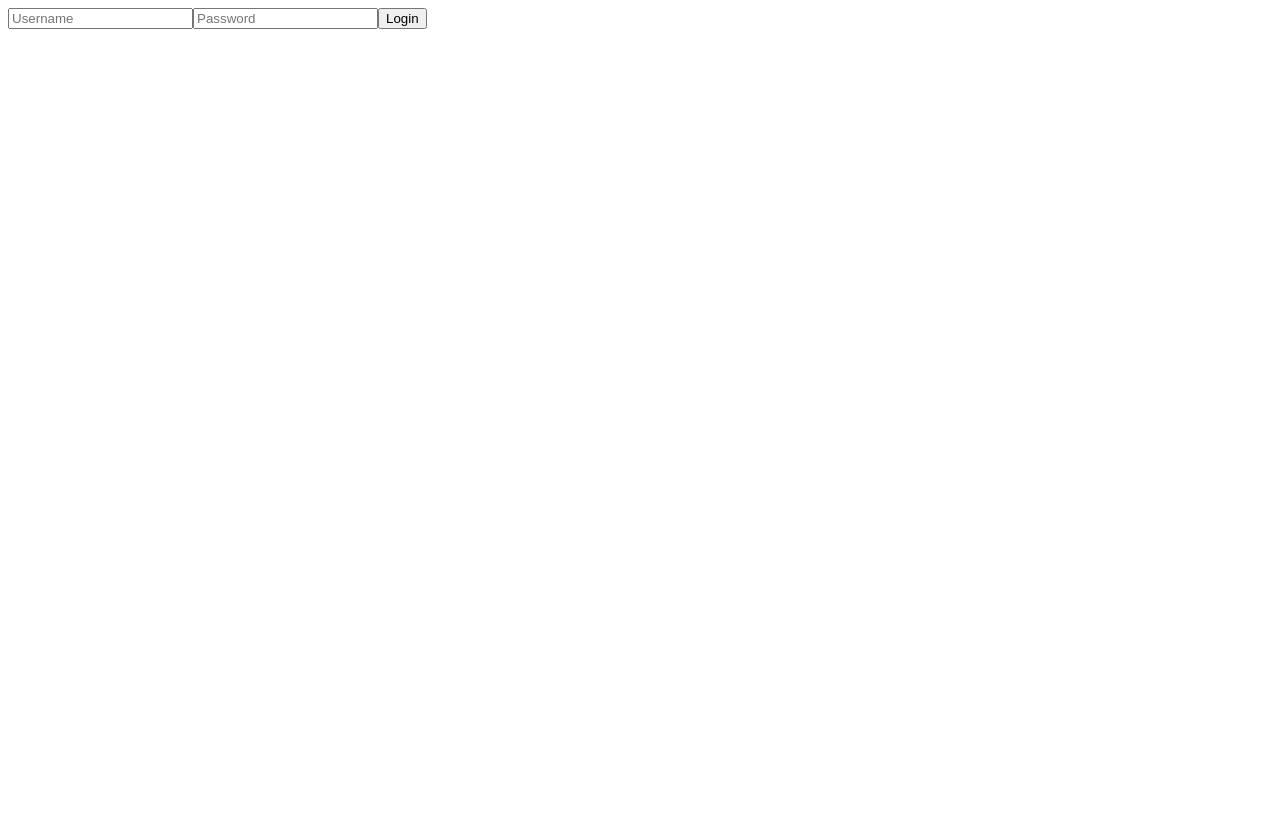
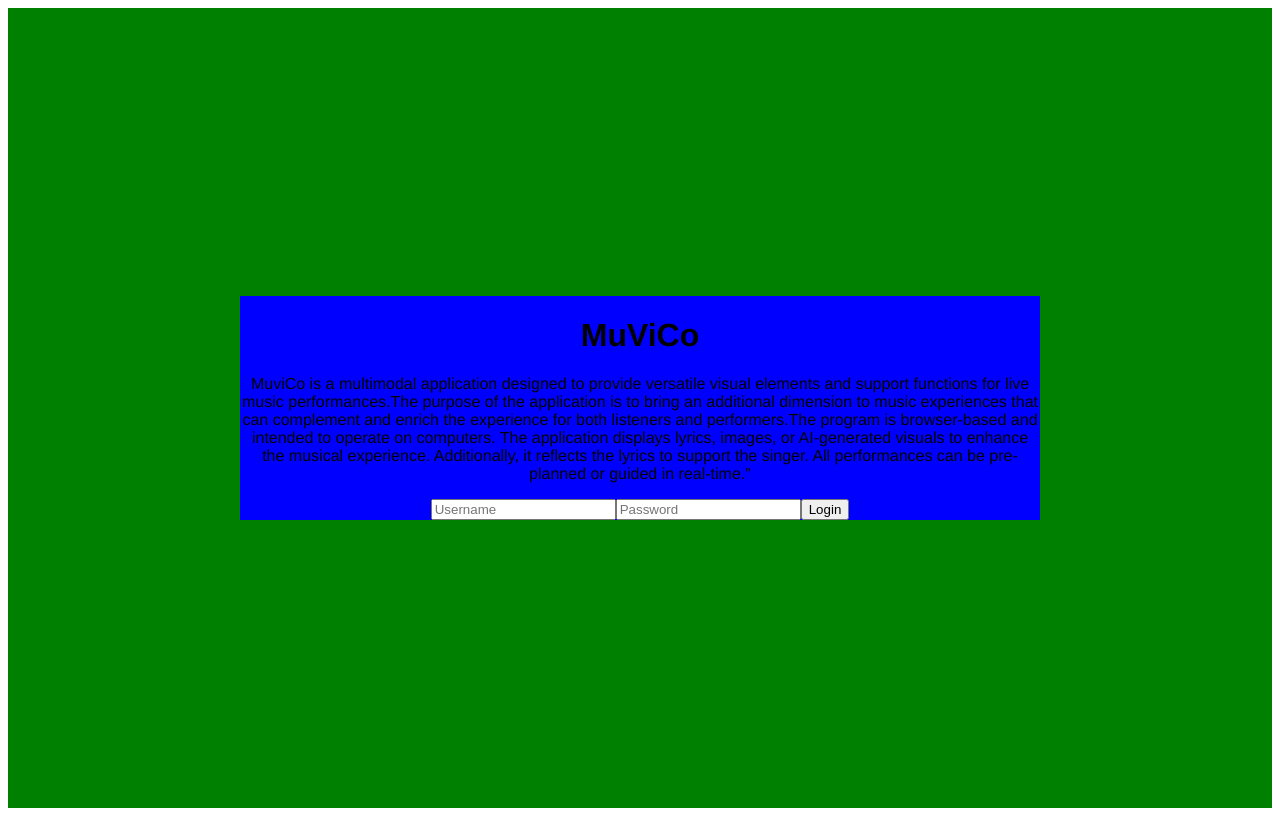
Before and after one commit to MuViCo/MuViCo, a React (Vite) app: page / in a window 1280 px wide. Built offline with nearby package versions, Linux system fonts and the light colour scheme.

Commit message:
login form

```diff
--- a/src/client/components/Login.jsx
+++ b/src/client/components/Login.jsx
@@ -17,12 +17,37 @@ const Login = ({ handleLogin }) => {
   const onSubmit = (values) => {
     handleLogin(values.username, values.password);
   };
+  const pageStyle = {
+    textAlign: "center",
+    backgroundColor: "blue",
+    maxWidth: "50em",
+  };
+  const bodystyle = {
+    margin: "auto",
+    maxWidth: "100em",
+    fontFamily: "'Helvetica','Arial','sans-serif'",
+    backgroundColor: "green",
+    height: "100vh",
+    display: "flex",
+    flexDirection: "column",
+    alignItems: "center",
+    justifyContent: "center",
+  };
+
+
   return (
-    <div>
-      <Formik initialValues={initialValues} onSubmit={onSubmit}>
-        {() => <LoginForm />}
-      </Formik>
-    </div>
+    <body style={bodystyle}>
+      <div style={pageStyle}>
+        <h1>MuViCo</h1>
+        <p>MuviCo is a multimodal application designed to provide versatile visual elements and support functions for live music performances.The purpose of the application is to bring an additional dimension to music experiences that can complement and enrich the experience for both listeners and performers.The program is browser-based and intended to operate on computers.
+The application displays lyrics, images, or AI-generated visuals to enhance the musical experience. Additionally, it reflects the lyrics to support the singer. All performances can be pre-planned or guided in real-time."
+        </p>
+
+        <Formik initialValues={initialValues} onSubmit={onSubmit}>
+          {() => <LoginForm />}
+        </Formik>
+      </div>
+    </body>
   );
 };
 
--- /dev/null
+++ b/src/main.css
@@ -0,0 +1,49 @@
+body {
+    margin: auto;
+    max-width: 45em;
+    font-family: 'Helvetica', 'Arial', sans-serif;
+    background: blue;
+}
+
+.header {
+    background: sandybrown;
+    font-weight: bold;
+    padding: 2em 1em;
+    font-size: 2em;
+}
+
+nav li {
+    display: inline-block;
+    padding:  .5em;
+    background: white;
+    margin: .2em;
+}
+
+.content {
+   background: white;
+   padding: 1.5em 2em;
+}
+
+form {
+    background: blanchedalmond;
+}
+
+label {
+  margin-right: 5px;
+}
+
+label2 {
+  margin-right: 10px;
+}
+
+
+nav ul {
+    padding: 0;
+    margin: .5em;
+    text-align: center;
+}
+
+
+textarea {
+    word-break: break-all;
+}
```
